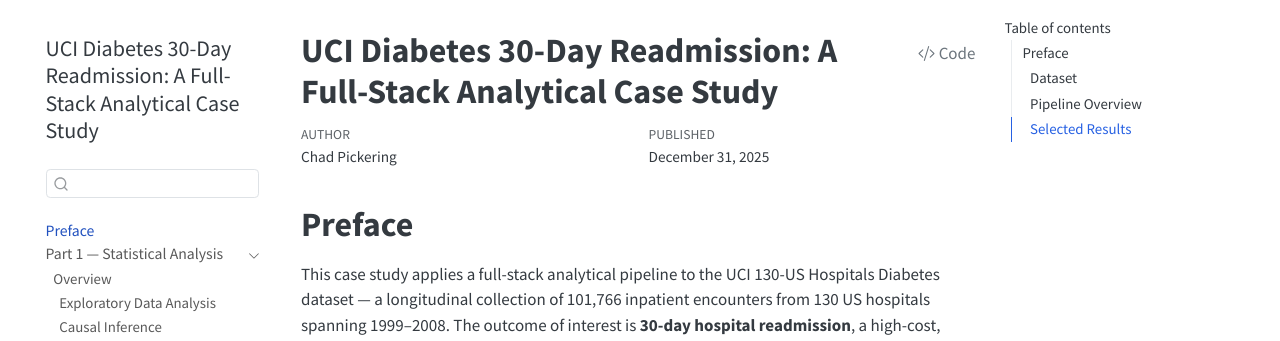
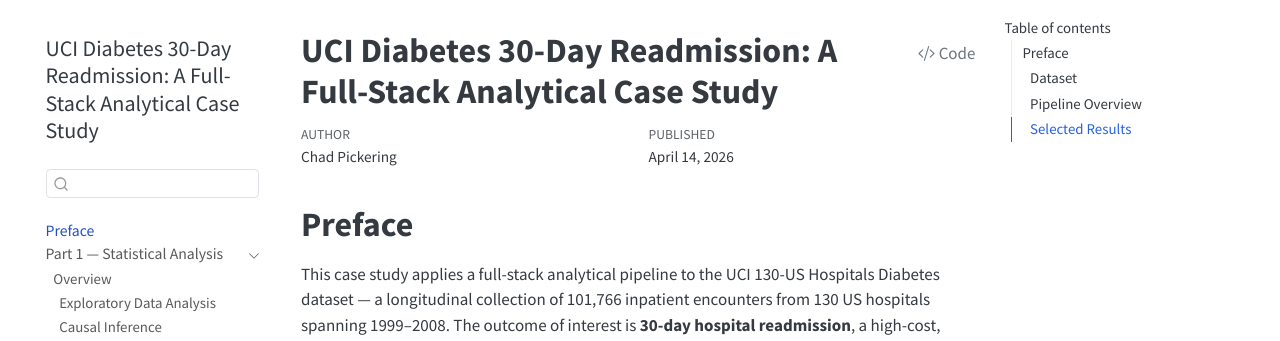
Before and after one commit to chadepickering/chadepickering.github.io, a Jekyll site: the page uci-diabetes/index.html, which Jekyll copies as it is, in a window 1280 px wide and 900 px high. Shown: the top 341 px of the window. Built offline with Jekyll 4.4.1, drawn with Linux system fonts in a browser that asks for light colours.

Commit message:
Update preface date to render date (today)

```diff
--- a/uci-diabetes/index.html
+++ b/uci-diabetes/index.html
@@ -7,7 +7,7 @@
 <meta name="viewport" content="width=device-width, initial-scale=1.0, user-scalable=yes">
 
 <meta name="author" content="Chad Pickering">
-<meta name="dcterms.date" content="2025-12-31">
+<meta name="dcterms.date" content="2026-04-14">
 
 <title>UCI Diabetes 30-Day Readmission: A Full-Stack Analytical Case Study</title>
 <style>
@@ -258,7 +258,7 @@
     <div>
     <div class="quarto-title-meta-heading">Published</div>
     <div class="quarto-title-meta-contents">
-      <p class="date">December 31, 2025</p>
+      <p class="date">April 14, 2026</p>
     </div>
   </div>
 
```
